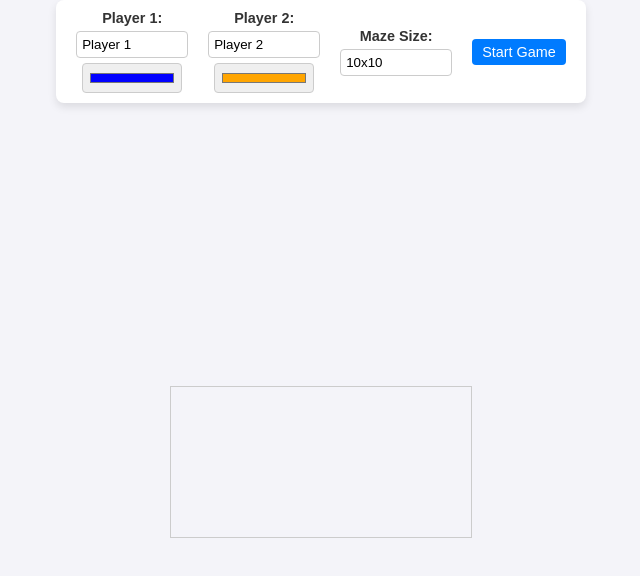
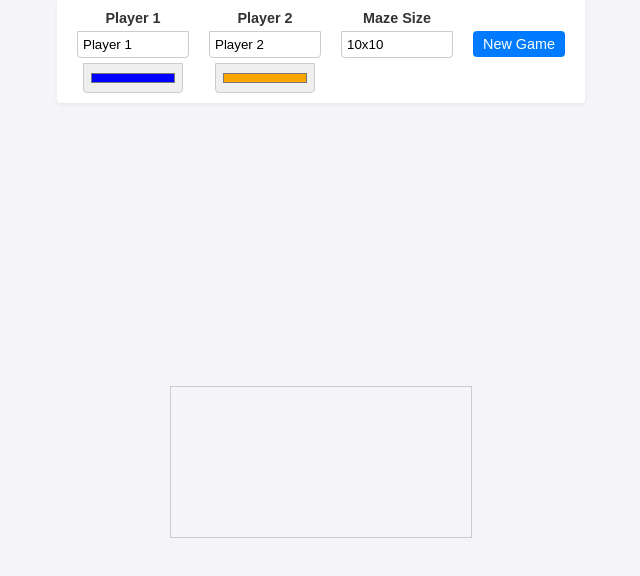
Before and after one commit to storbeck/maze, a website: page game/public/index.html in a window 1280 px wide. Shown: the whole page, without its empty margins (319-959 px from the left). Drawn offline with nearby package versions, Linux system fonts and the light colour scheme.

Commit message:
improve styling

```diff
--- a/game/public/index.html
+++ b/game/public/index.html
@@ -10,21 +10,22 @@
   <div class="form-container">
     <form id="settingsForm" class="game-form">
       <div class="player-settings">
-        <label for="player1Name">Player 1:</label>
+        <label for="player1Name">Player 1</label>
         <input type="text" id="player1Name" value="Player 1" placeholder="Name">
         <input type="color" id="player1Color" value="#0000FF">
       </div>
       <div class="player-settings">
-        <label for="player2Name">Player 2:</label>
+        <label for="player2Name">Player 2</label>
         <input type="text" id="player2Name" value="Player 2" placeholder="Name">
         <input type="color" id="player2Color" value="#FFA500">
       </div>
       <div class="maze-settings">
-        <label for="mazeSize">Maze Size:</label>
+        <label for="mazeSize">Maze Size</label>
         <input type="text" id="mazeSize" value="10x10" pattern="\d+x\d+" title="Format: NxM (e.g., 10x10)">
       </div>
       <div class="form-buttons">
-        <button type="submit" class="btn">Start Game</button>
+        <label>&nbsp;</label>
+        <button type="submit" class="btn">New Game</button>
       </div>
     </form>
   </div>
--- a/game/public/styles.css
+++ b/game/public/styles.css
@@ -17,14 +17,15 @@ h3 {
 
 .form-container {
   background-color: #fff;
-  border-radius: 8px;
-  box-shadow: 0 4px 8px rgba(0,0,0,0.1);
+  border-bottom-left-radius: 4px;
+  border-bottom-right-radius: 4px;
+  box-shadow: 0 2px 4px rgba(0,0,0,0.05);
   padding: 10px 20px;
   z-index: 1000;
   margin-bottom: 20px;
   display: flex;
-  justify-content: center;
-  align-items: center;
+  justify-content: flex-start;
+  align-items: flex-start;
   gap: 10px;
   width: auto;
 }
@@ -32,7 +33,7 @@ h3 {
 .game-form {
   display: flex;
   flex-direction: row;
-  align-items: center;
+  align-items: flex-start;
   gap: 20px;
 }
 
@@ -55,7 +56,8 @@ input[type="text"] {
   width: 100px;
   padding: 5px;
   border: 1px solid #ccc;
-  border-radius: 4px;
+  border-bottom-left-radius: 4px;
+  border-bottom-right-radius: 4px;
 }
 
 input[type="color"] {
```
